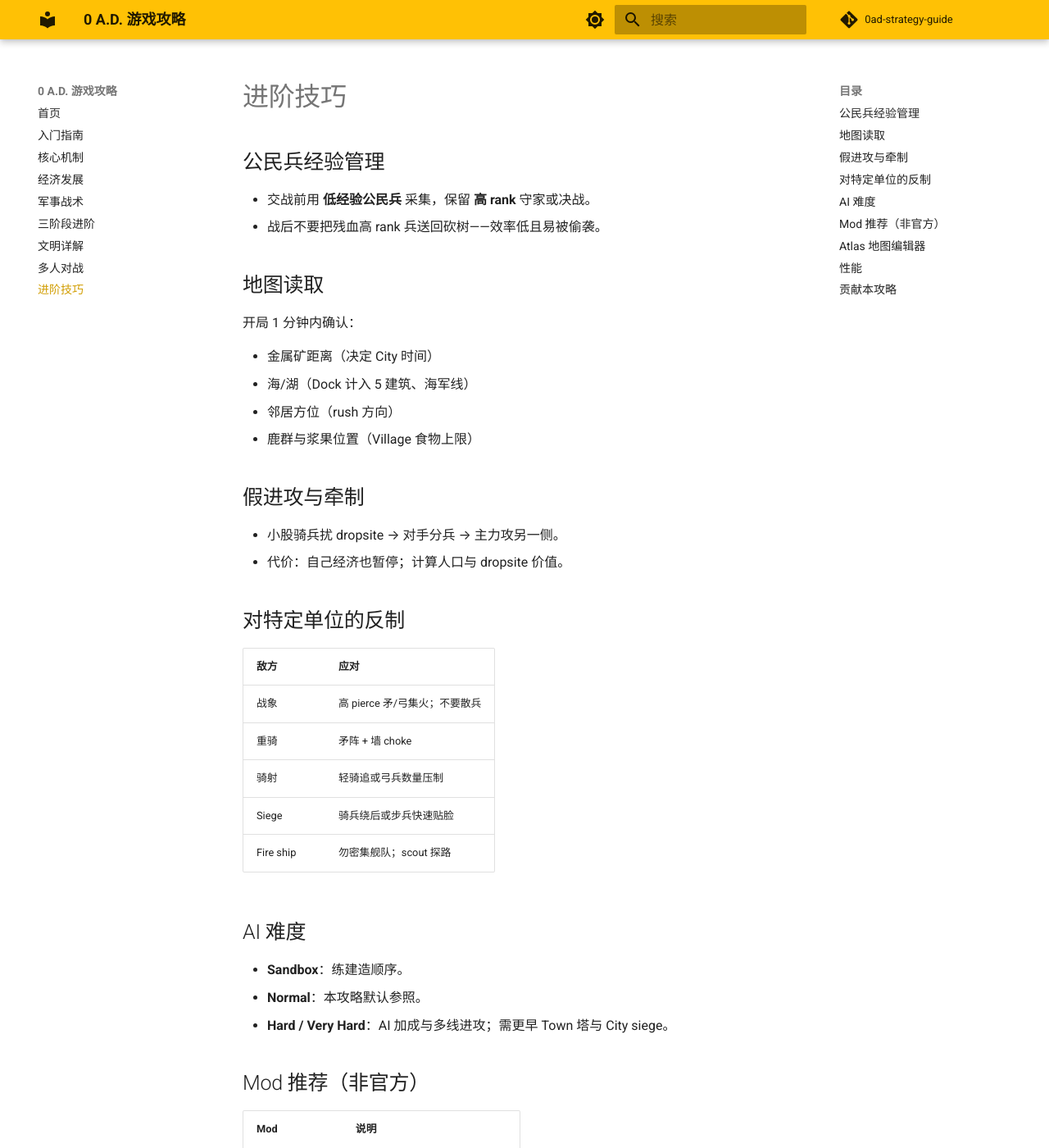
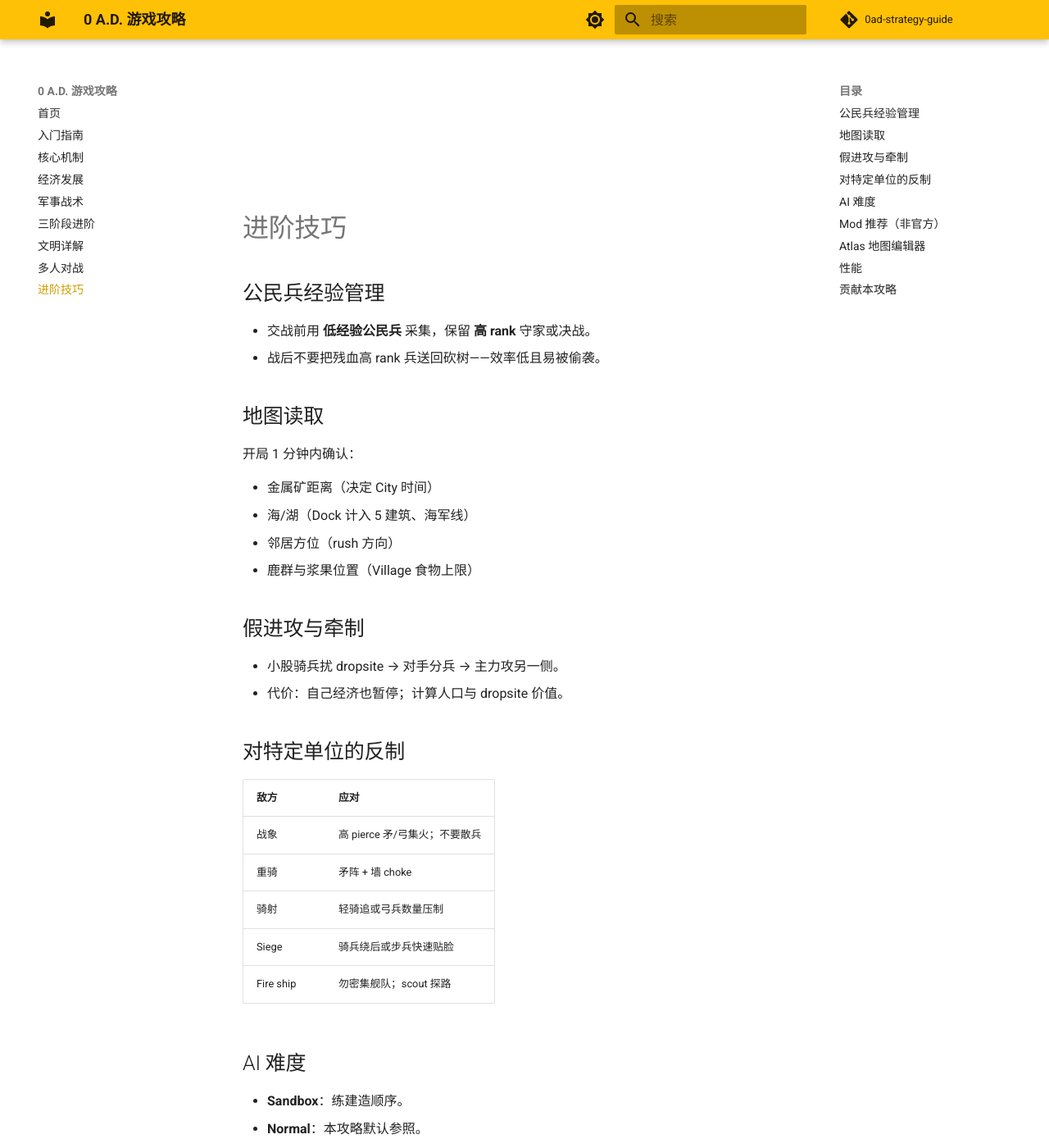
Before and after one commit to eppen/0ad-strategy-guide, an MkDocs documentation site: the page built from docs/08-advanced-tips.md, in a window 1280 px wide and 1400 px high. Shown: the whole window at 82% size. Built offline with MkDocs 1.6.1 and Material for MkDocs 9.7.7, drawn with Linux system fonts in a browser that asks for light colours; comment, search, counter and statistics services are not loaded.

```diff
--- /dev/null
+++ b/docs/ads.txt
@@ -0,0 +1 @@
+google.com, pub-2045994937692573, DIRECT, f08c47fec0942fa0
--- a/mkdocs.yml
+++ b/mkdocs.yml
@@ -10,6 +10,7 @@ site_url: !ENV [MKDOCS_SITE_URL, 'https://0ad.eppencn.com/']
 
 theme:
   name: material
+  custom_dir: overrides
   language: zh
   palette:
     - scheme: default
--- /dev/null
+++ b/overrides/assets/stylesheets/ads.css
@@ -0,0 +1,22 @@
+.md-adsense {
+  margin: 1.5rem 0;
+  min-height: 90px;
+  overflow: hidden;
+  text-align: center;
+}
+
+.md-adsense--top {
+  margin-bottom: 2rem;
+}
+
+.md-adsense--bottom {
+  margin-top: 2.5rem;
+  padding-top: 1.5rem;
+  border-top: 1px solid var(--md-default-fg-color--lightest);
+}
+
+@media screen and (max-width: 76.1875em) {
+  .md-adsense--top {
+    display: none;
+  }
+}
--- /dev/null
+++ b/overrides/main.html
@@ -0,0 +1,39 @@
+{% extends "base.html" %}
+
+{% block extrahead %}
+  {{ super() }}
+  <script
+    async
+    src="https://pagead2.googlesyndication.com/pagead/js/adsbygoogle.js?client=ca-pub-2045994937692573"
+    crossorigin="anonymous"
+  ></script>
+  <link rel="stylesheet" href="{{ 'assets/stylesheets/ads.css' | url }}" />
+{% endblock %}
+
+{% block content %}
+  {% if not page.is_homepage %}
+  <div class="md-adsense md-adsense--top" aria-label="Advertisement">
+    <ins
+      class="adsbygoogle"
+      style="display:block"
+      data-ad-client="ca-pub-2045994937692573"
+      data-ad-format="horizontal"
+      data-full-width-responsive="true"
+    ></ins>
+    <script>(adsbygoogle = window.adsbygoogle || []).push({});</script>
+  </div>
+  {% endif %}
+
+  {{ super() }}
+
+  <div class="md-adsense md-adsense--bottom" aria-label="Advertisement">
+    <ins
+      class="adsbygoogle"
+      style="display:block"
+      data-ad-client="ca-pub-2045994937692573"
+      data-ad-format="auto"
+      data-full-width-responsive="true"
+    ></ins>
+    <script>(adsbygoogle = window.adsbygoogle || []).push({});</script>
+  </div>
+{% endblock %}
```
